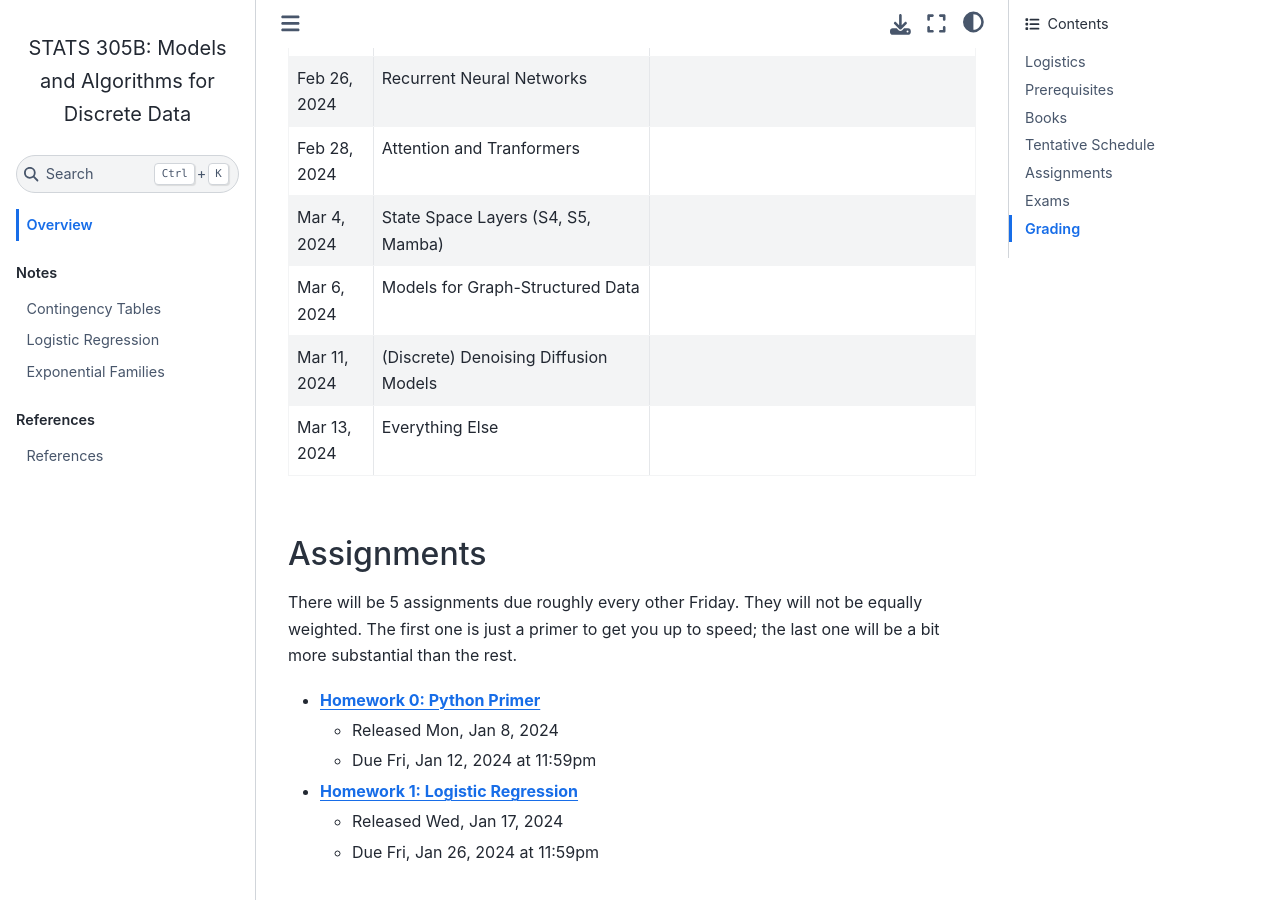
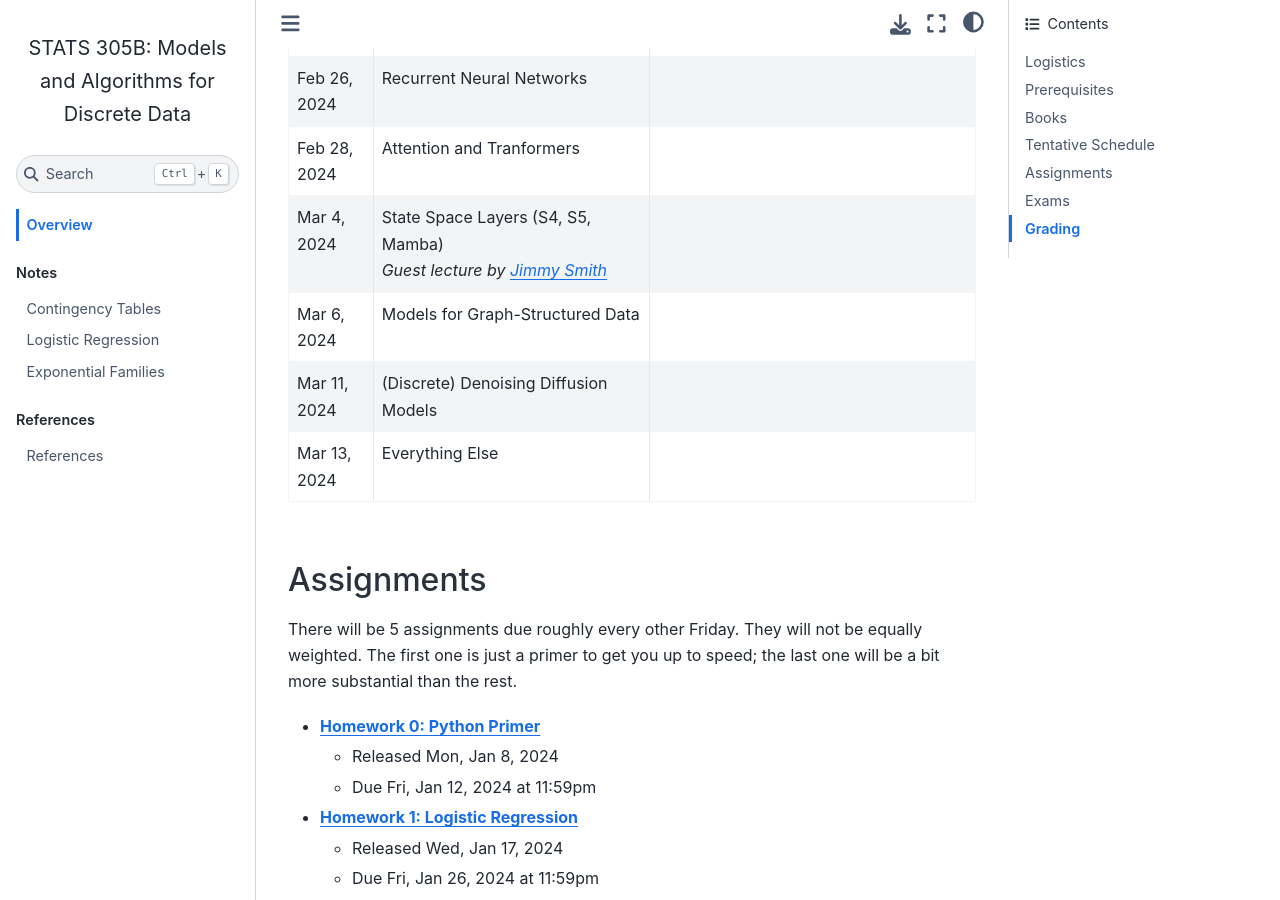
Before and after one commit to slinderman/stats305b, a Jupyter Book: the page built from index.md, in a window 1280 px wide and 900 px high, scrolled down 2256 px. Built offline with Jupyter Book 1.0.4 settings and Sphinx 7.4.7 and the Sphinx Book theme 1.1.4, drawn with Linux system fonts in a browser that asks for light colours; pages that are not in the unit, such as notebooks, are missing from menus; cross-references to code outside the pages are shown as plain code.

Commit message:
adding Jimmy to schedule

```diff
--- a/index.md
+++ b/index.md
@@ -45,7 +45,7 @@ Then we will switch to following research papers and chapters from other textboo
 | Feb 21, 2024 | Mean-Field Variational Inference       |         |
 | Feb 26, 2024 | Recurrent Neural Networks              |         |
 | Feb 28, 2024 | Attention and Tranformers              |         |
-| Mar  4, 2024 | State Space Layers (S4, S5, Mamba)     |         |
+| Mar  4, 2024 | State Space Layers (S4, S5, Mamba) <br> _Guest lecture by [Jimmy Smith](https://jimmysmith1919.github.io/)_     |         |
 | Mar  6, 2024 | Models for Graph-Structured Data       |         |
 | Mar 11, 2024 | (Discrete) Denoising Diffusion Models  |         |
 | Mar 13, 2024 | Everything Else                        |         |
```
